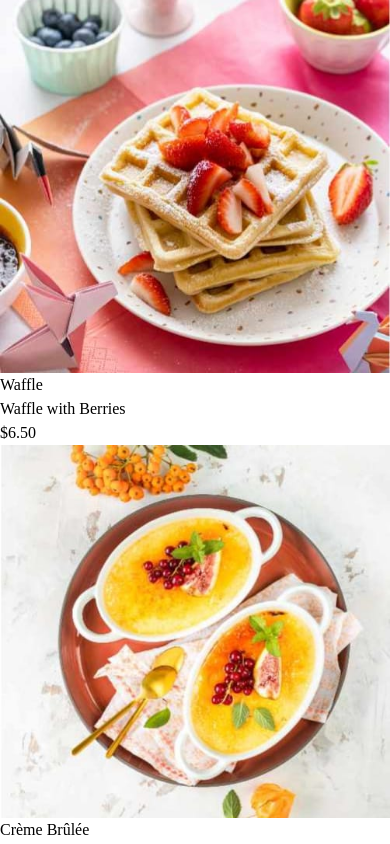
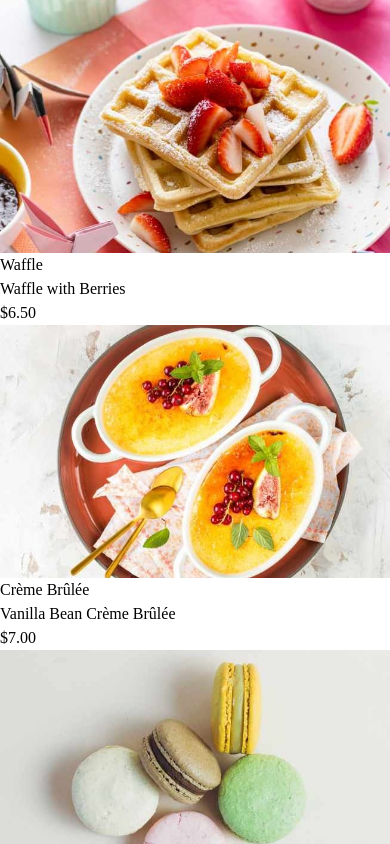
Before and after one commit to mayor-creator/product_list_app, a React (Vite) app: page / in a window 390 px wide. Shown: the top 844 px of the page. Built offline with nearby package versions, Linux system fonts and the light colour scheme.

Commit message:
refactor ProductList to use picture element for responsive images

```diff
--- a/src/component/productList/ProductList.tsx
+++ b/src/component/productList/ProductList.tsx
@@ -9,7 +9,19 @@ export const ProductList = ({ data }: ProductListProps) => {
     <div className="product-list">
       {data.map((product) => (
         <div key={product.name} className="product-item">
-          <img src={product.image.desktop} alt={product.category} />
+          <picture>
+            {/* Desktop: 1024px and above */}
+            <source
+              media="(min-width: 1024px)"
+              srcSet={product.image.desktop}
+            />
+            {/* Tablet: 768px to 1023px */}
+            <source media="(min-width: 768px)" srcSet={product.image.tablet} />
+            {/* Mobile: below 768px */}
+            <source srcSet={product.image.mobile} />
+            {/* Fallback image if picture element is not supported */}
+            <img src={product.image.mobile} alt={product.name} loading="lazy" />
+          </picture>
           <p>{product.category}</p>
           <p>{product.name}</p>
           <p>${product.price.toFixed(2)}</p>
```
